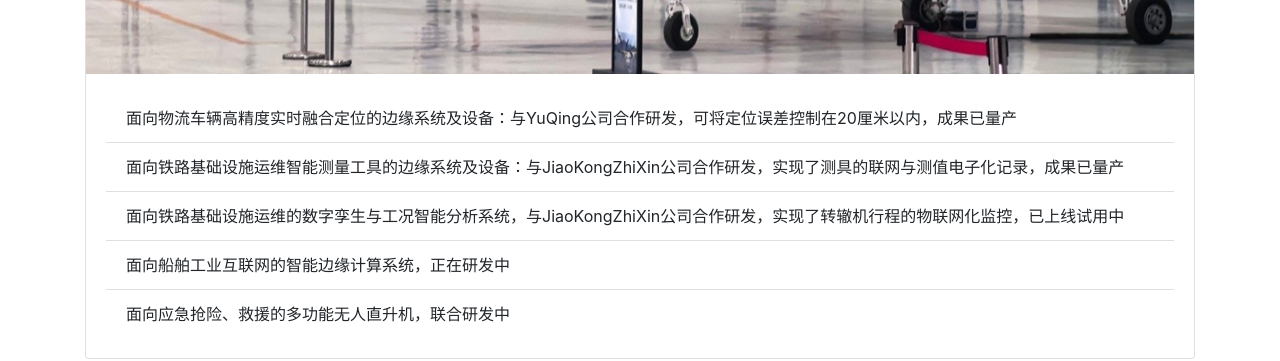
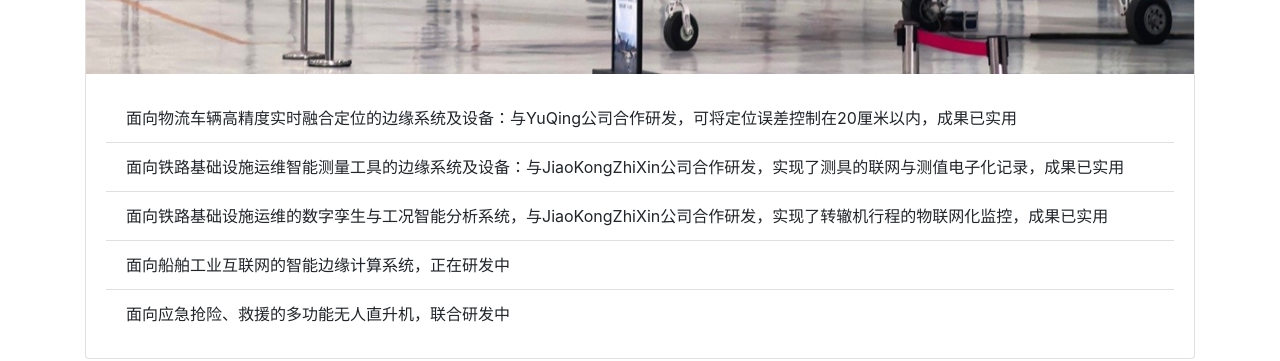
Before and after one commit to fangvv/Homepage, a Jekyll site: the page Edgecomp/index.html, which Jekyll copies as it is, in a window 1280 px wide and 900 px high, scrolled down 5470 px. Shown: the part 152-513 px from the top of the window. Built offline with Jekyll 4.4.1, drawn with Linux system fonts in a browser that asks for light colours; comment, search, counter and statistics services are not loaded; some of the changed text lies outside the part shown.

Commit message:
update status

```diff
--- a/Edgecomp/index.html
+++ b/Edgecomp/index.html
@@ -148,9 +148,9 @@
   <img src="img/uav.jpeg" class="img-fluid">
   <div class="card-body">
     <ul class="list-group list-group-flush">
-      <li class="list-group-item">面向物流车辆高精度实时融合定位的边缘系统及设备：与YuQing公司合作研发，可将定位误差控制在20厘米以内，成果已量产</li>
-      <li class="list-group-item">面向铁路基础设施运维智能测量工具的边缘系统及设备：与JiaoKongZhiXin公司合作研发，实现了测具的联网与测值电子化记录，成果已量产</li>
-      <li class="list-group-item">面向铁路基础设施运维的数字孪生与工况智能分析系统，与JiaoKongZhiXin公司合作研发，实现了转辙机行程的物联网化监控，已上线试用中</li>
+      <li class="list-group-item">面向物流车辆高精度实时融合定位的边缘系统及设备：与YuQing公司合作研发，可将定位误差控制在20厘米以内，成果已实用</li>
+      <li class="list-group-item">面向铁路基础设施运维智能测量工具的边缘系统及设备：与JiaoKongZhiXin公司合作研发，实现了测具的联网与测值电子化记录，成果已实用</li>
+      <li class="list-group-item">面向铁路基础设施运维的数字孪生与工况智能分析系统，与JiaoKongZhiXin公司合作研发，实现了转辙机行程的物联网化监控，成果已实用</li>
       <li class="list-group-item">面向船舶工业互联网的智能边缘计算系统，正在研发中</li>
       <li class="list-group-item">面向应急抢险、救援的多功能无人直升机，联合研发中</li>
     </ul>
@@ -234,8 +234,9 @@
       <li class="list-group-item">2024.03 课题组成员前往青岛黄岛开发区合作开展项目调研工作</li>
       <li class="list-group-item">2024.05 苏州天和空间信息技术有限公司 技术汇报与交流</li>
       <li class="list-group-item">2024.07 武汉中船重工7XX研究所和7XX研究所 技术汇报与交流</li>
-      <li class="list-group-item">2024.09 课题组参与申请的部委重点科技计划2004年度无人直升机科研项目立项</li>
-      <li class="list-group-item">2024.09 课题组方维维、钱亮和陈彡参加CCF CWSN2024学术会议</li>
+      <li class="list-group-item">2024.09 课题组方维维、钱亮和陈彡前往太原参加CCF CWSN学术会议</li>
+      <li class="list-group-item">2024.12 课题组成员前往浙江杭州参加铁路工况智能分析系统结题汇报</li>
+      <li class="list-group-item">2024.12 课题组成员前往江苏无锡惠山参加科技人才创新创业大赛</li>
   </ul>
   </div>
 </div>
```
